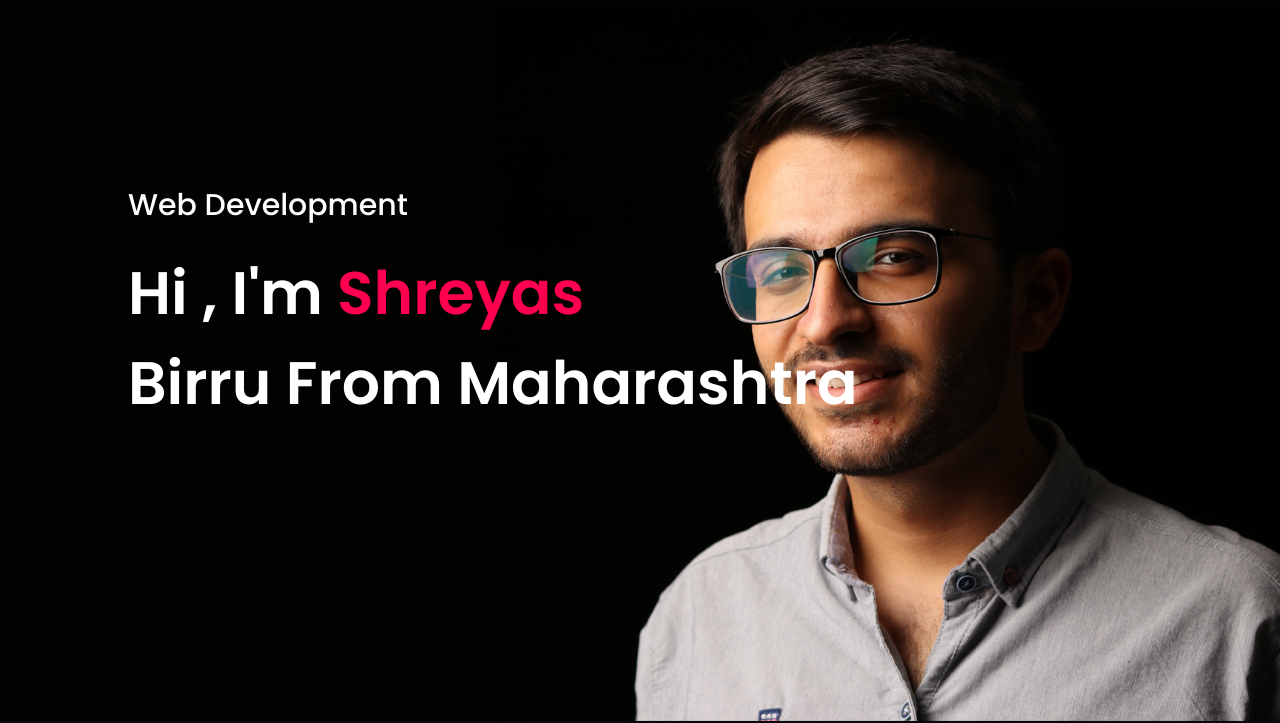
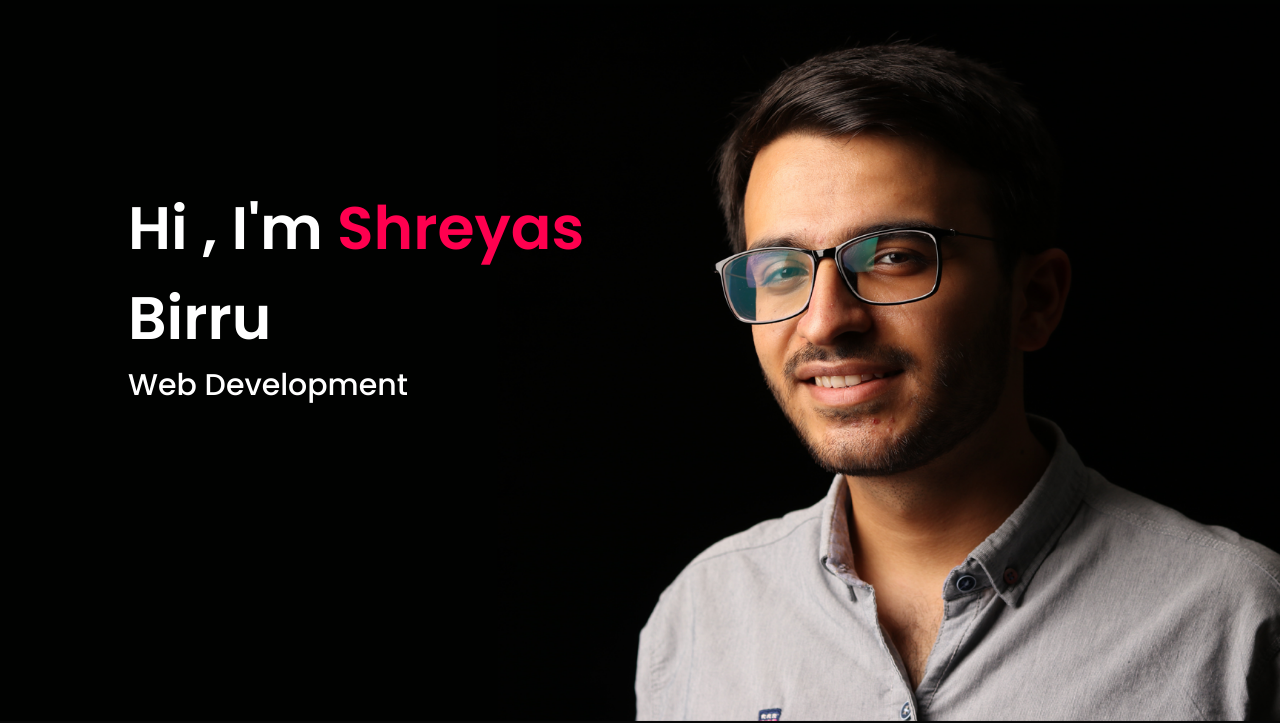
Before and after one commit to Shreyasbirru/Portfolio, a plain HTML site: page index.html in a window 1280 px wide. Shown: the part 79-802 px from the top of the page. Drawn offline with Linux system fonts and the light colour scheme.

Commit message:
index.html

```diff
--- a/index.html
+++ b/index.html
@@ -24,8 +24,8 @@
                 <i class="fa-solid fa-bars" onclick="openmenu()"></i>
             </nav>
             <div class="header-text">
+                <h1>Hi , I'm <span>Shreyas</span><br> Birru</h1>
                 <p>Web Development</p>
-                <h1>Hi , I'm <span>Shreyas</span><br> Birru From Maharashtra</h1>
             </div>
 
         </div>
```
